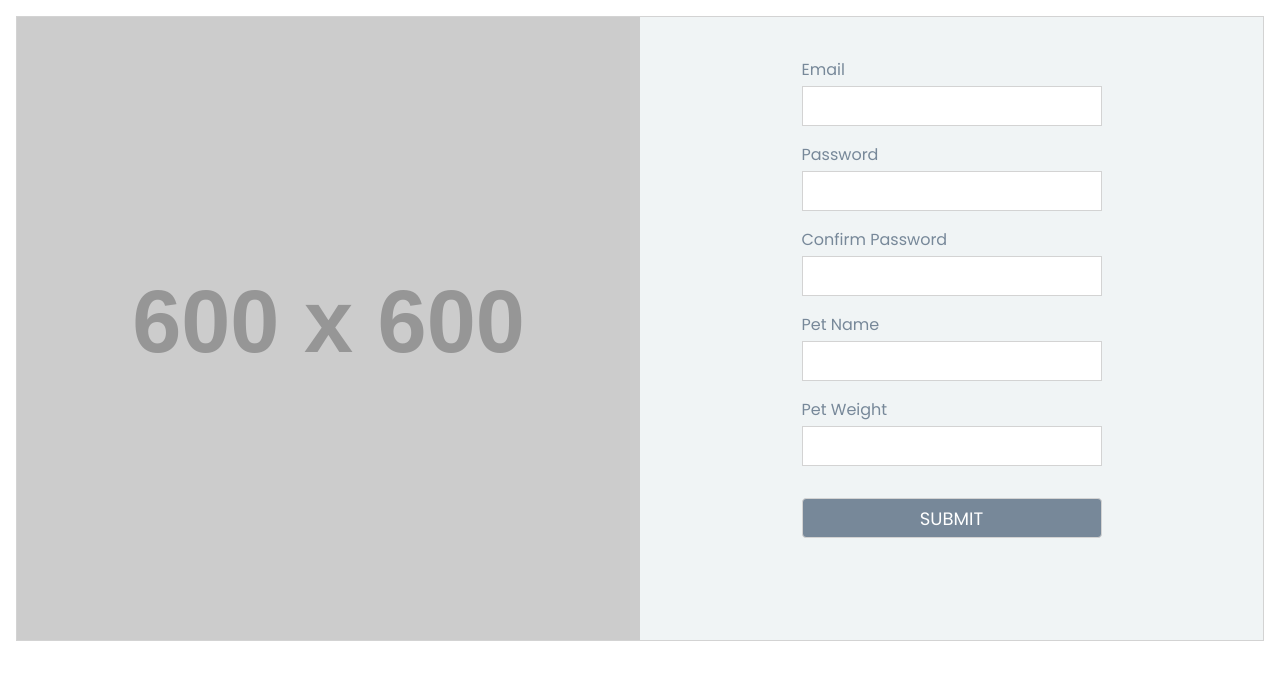
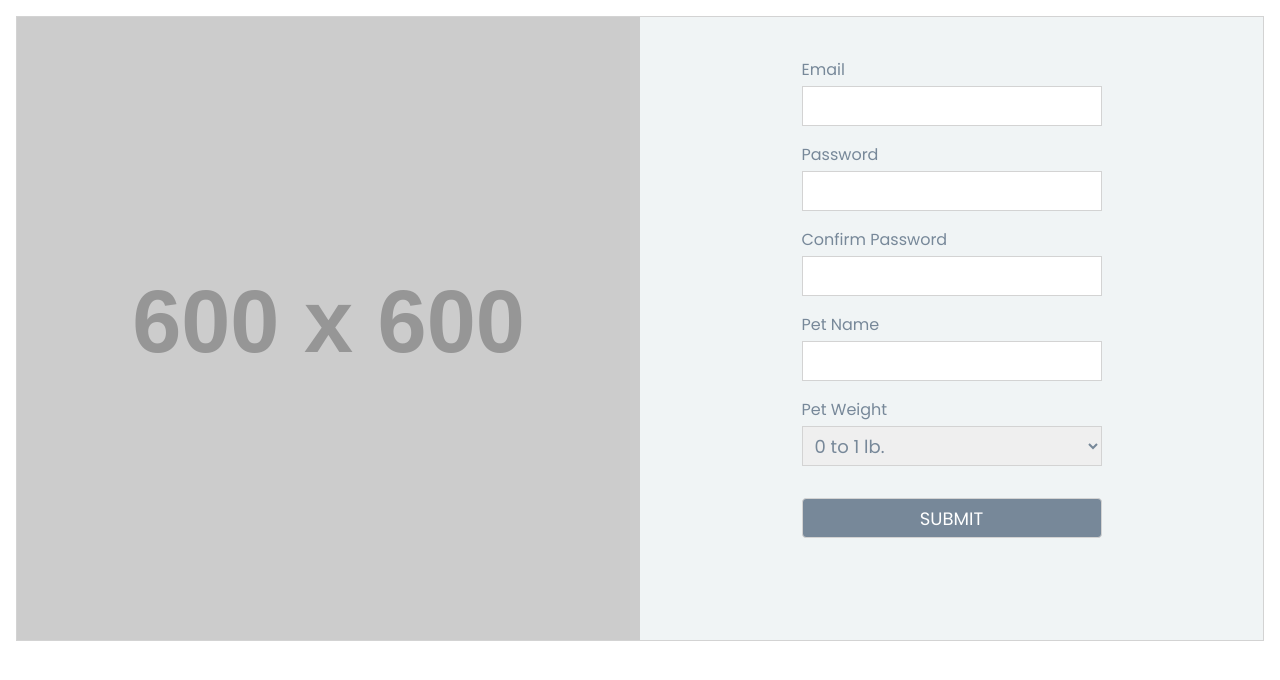
Before and after one commit to aarnadlr/ollie-form, a React (Create React App) app: page / in a window 1280 px wide. Shown: the top 680 px of the page. Built offline with nearby package versions, Linux system fonts and the light colour scheme.

Commit message:
Add select input.

```diff
--- a/src/App.jsx
+++ b/src/App.jsx
@@ -4,12 +4,14 @@ import './App.scss';
 // import ErrorFallback from './components/ErrorFallback/ErrorFallback';
 import useSWR from 'swr';
 
+// create an array of 150 empty items. Return an iterator of the array length. Spread the iterator into an array.
+const weightVals = [...Array(150).keys()];
+
 const url =
   'https://32f2jzoot4.execute-api.us-east-1.amazonaws.com/default/fe-takehome-api';
 const fetcher = (...args) => fetch(...args).then((res) => res.json());
 
 const App = () => {
-
   //---------
   // const { data, error } = useSWR(url, fetcher);
 
@@ -49,33 +51,51 @@ const App = () => {
 
   return (
     <div className="App">
-
-      <img src={'https://via.placeholder.com/600'} alt="placeholder"/>
+      <img src={'https://via.placeholder.com/600'} alt="placeholder" />
 
       <form>
-
         <label htmlFor="email">Email</label>
         <input type="email" name="email" id="email" autoComplete="email" />
 
+        <label htmlFor="password">Password</label>
+        <input
+          type="password"
+          name="password"
+          id="password"
+          autoComplete="new-password"
+        />
 
-        <label htmlFor="password">Password</label>
-        <input type="password" name="password" id="password" autoComplete="new-password" />
-
-        <label htmlFor="password">Confirm Password</label>
-        <input type="password" name="password" id="password" autoComplete="new-password" />
-
+        <label htmlFor="confirm-password">Confirm Password</label>
+        <input
+          type="confirm-password"
+          name="confirm-password"
+          id="confirm-password"
+          autoComplete="new-password"
+        />
 
         <label htmlFor="pet-name">Pet Name</label>
         <input type="text" name="pet-name" id="pet-name" autoComplete="on" />
 
         <label htmlFor="pet-weight">Pet Weight</label>
-        <input type="text" name="pet-weight" id="pet-weight" autoComplete="on" />
+
+
+        <select name="pet-weight" id="pet-weight">
+
+          <option value={'less than 1 lb.'}> 0 to 1 lb.</option>
+
+          {weightVals.map((item, idx) => (
+            <option value={item} key={idx}>
+              {item + 1} lb.
+            </option>
+          ))}
+
+          <option value={'more than 150 lb.'}> Greater than 150 lb.</option>
+
+        </select>
 
 
         <input type="button" value="SUBMIT" />
-
       </form>
-
     </div>
   );
 };
--- a/src/App.scss
+++ b/src/App.scss
@@ -33,7 +33,7 @@ $breakpoint: 768px;
       margin: 0 0 4px 0;
       width: 300px;
     }
-    input {
+    input, select {
       padding: 8px;
       margin: 0 0 16px 0;
       height: 40px;
@@ -50,5 +50,12 @@ $breakpoint: 768px;
         margin: 16px 0 48px 0;
       }
     }
+
+    select{
+      padding: 0px 8px;
+    }
+
+
+
   }
 }
```
